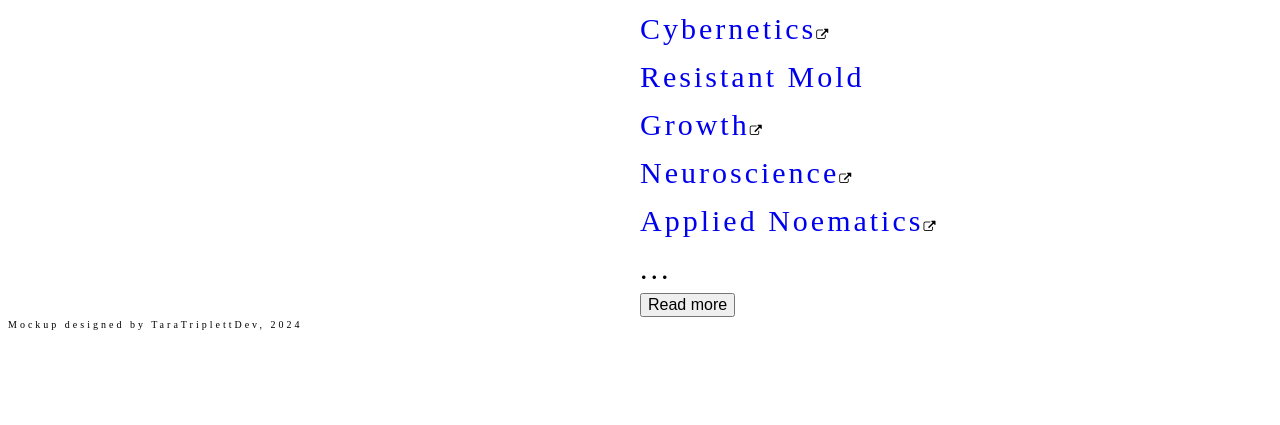
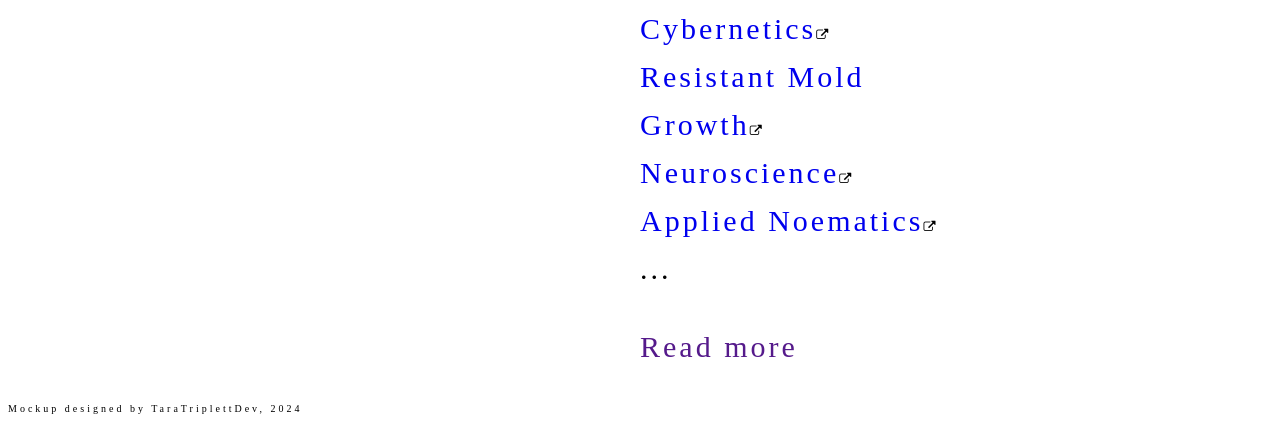
Before and after one commit to TaraTriplettDev/mycelia-university, a plain HTML site: page index.html in a window 1280 px wide. Shown: the part 772-1197 px from the top of the page. Before the commit the page ends 1113 px from the top, so only its background shows below. Drawn offline with Linux system fonts and the light colour scheme.

Commit message:
Initial 'See More' button set-up

```diff
--- a/index.html
+++ b/index.html
@@ -52,7 +52,7 @@
       <li><a href="https://www.w3schools.com/">Hidden Element</a><i class="fa fa-external-link" style="font-size:12px"></i></li>
     </div>
 
-    <button onclick="myFunction()" id="myBtn">Read more</button>
+    <p onclick="myFunction()" id="myBtn">Read more</p>
     </div>
     <div class="grid-item" id="navigation">
       <navbar>
--- a/styles.css
+++ b/styles.css
@@ -60,3 +60,13 @@ a:active {
 button {
   font-size: 16px;
 }
+
+#myBtn {
+  color: #551A8B;
+  font-size: 3em;
+}
+
+#myBtn:focus, #myBtn:hover {
+  color: blue;
+  cursor: pointer;
+}
```
